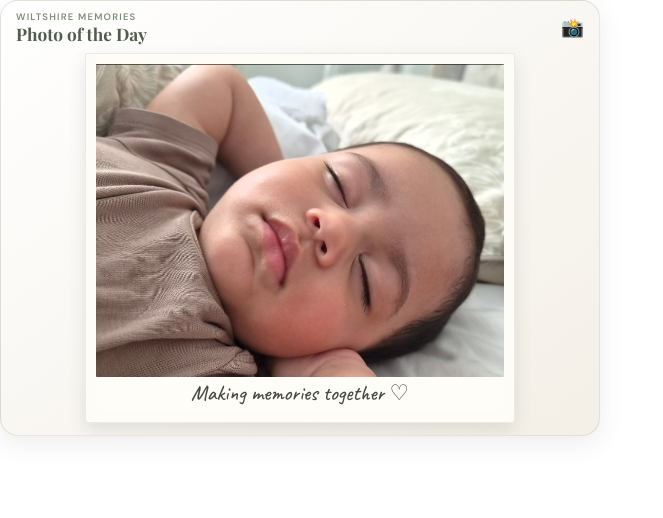
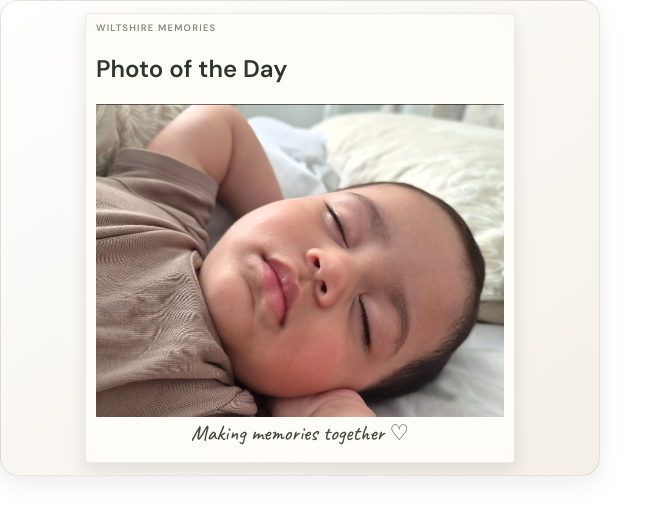
Before and after one commit to tozummi/photo-of-the-day, a plain HTML site: page index.html in a window 1280 px wide. Shown: the whole page, without its empty margins (0-663 px from the left). Drawn offline with nearby package versions, Linux system fonts and the light colour scheme.

Commit message:
Update index.html

```diff
--- a/index.html
+++ b/index.html
@@ -6,11 +6,6 @@
   <meta
     name="viewport"
     content="width=device-width, initial-scale=1.0"
-  >
-
-  <meta
-    name="theme-color"
-    content="#f3eee5"
   >
 
   <title>Photo of the Day</title>
@@ -38,16 +33,12 @@
 
   <main class="widget">
 
-    <header class="widget-heading">
-      <div>
-        <span class="eyebrow">Wiltshire memories</span>
+    <article class="polaroid">
+
+      <header class="polaroid-heading">
+        <span class="eyebrow">Wiltshire Memories</span>
         <h1>Photo of the Day</h1>
-      </div>
-
-      <span class="camera-icon" aria-hidden="true">📸</span>
-    </header>
-
-    <div class="polaroid">
+      </header>
 
       <!-- CHANGE THIS IMAGE -->
       <img
@@ -59,7 +50,7 @@
       <!-- CHANGE THIS CAPTION -->
       <p class="caption">Making memories together ♡</p>
 
-    </div>
+    </article>
 
   </main>
 
```
